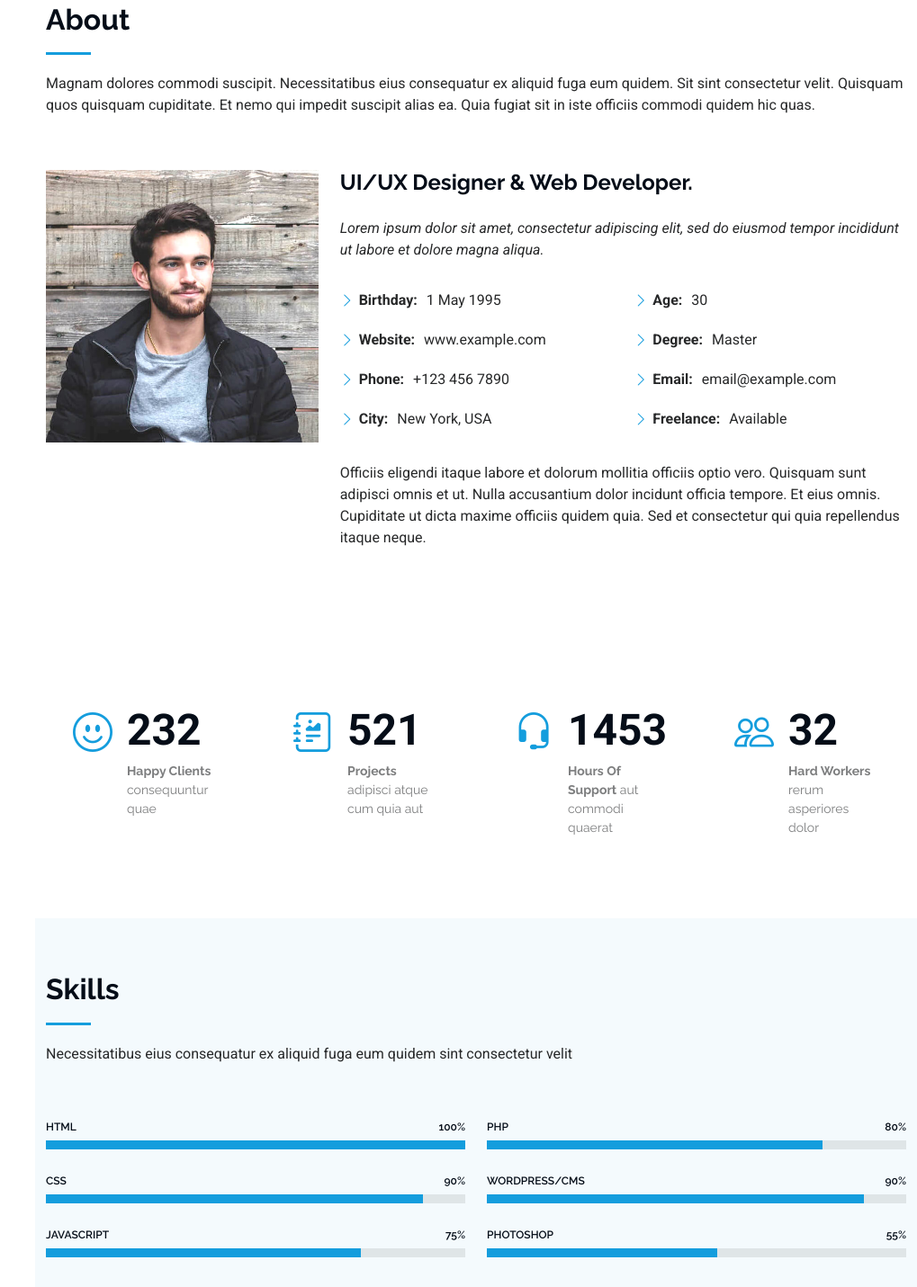
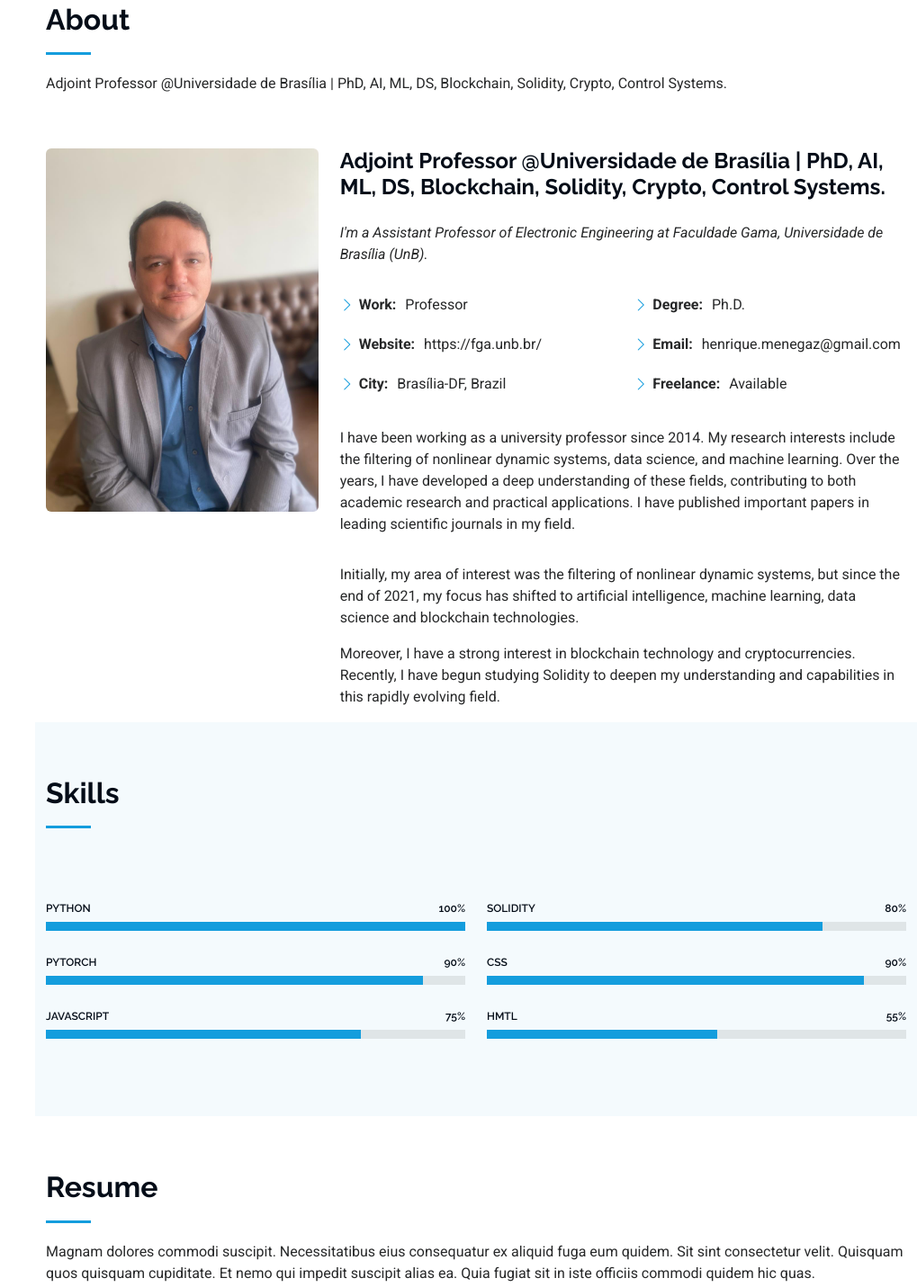
Before and after one commit to henriquemenegaz/portifolio, a plain HTML site: page index.html in a window 1280 px wide. Shown: the part 857-2288 px from the top of the page at 90% size, without its empty margins (261-1280 px from the left). Drawn offline with Linux system fonts and the light colour scheme.

Commit message:
about completed

```diff
--- a/index.html
+++ b/index.html
@@ -4,12 +4,12 @@
 <head>
   <meta charset="utf-8">
   <meta content="width=device-width, initial-scale=1.0" name="viewport">
-  <title>Index - iPortfolio Bootstrap Template</title>
+  <title>Henrique Menegaz</title>
   <meta content="" name="description">
   <meta content="" name="keywords">
 
   <!-- Favicons -->
-  <link href="assets/img/favicon.png" rel="icon">
+  <link href="assets/img/favicon-32x32.png" rel="icon">
   <link href="assets/img/apple-touch-icon.png" rel="apple-touch-icon">
 
   <!-- Fonts -->
@@ -42,21 +42,19 @@
     <i class="header-toggle d-xl-none bi bi-list"></i>
 
     <div class="profile-img">
-      <img src="assets/img/my-profile-img.jpg" alt="" class="img-fluid rounded-circle">
+      <img src="assets/img/Selfie com Blazer fundo cinza.jpg" alt="" class="img-fluid rounded-circle">
     </div>
 
     <a href="index.html" class="logo d-flex align-items-center justify-content-center">
       <!-- Uncomment the line below if you also wish to use an image logo -->
       <!-- <img src="assets/img/logo.png" alt=""> -->
-      <h1 class="sitename">Alex Smith</h1>
+      <h1 class="sitename">Henrique Menegaz</h1>
     </a>
 
     <div class="social-links text-center">
-      <a href="#" class="twitter"><i class="bi bi-twitter-x"></i></a>
-      <a href="#" class="facebook"><i class="bi bi-facebook"></i></a>
-      <a href="#" class="instagram"><i class="bi bi-instagram"></i></a>
-      <a href="#" class="google-plus"><i class="bi bi-skype"></i></a>
-      <a href="#" class="linkedin"><i class="bi bi-linkedin"></i></a>
+      <a href="https://www.linkedin.com/in/henrique-menegaz-b5b27985/" class="linkedin"><i class="bi bi-linkedin"></i></a>
+      <a href="https://github.com/henriquemenegaz?tab=repositories" class="facebook"><i class="bi bi-github"></i></a>
+      <a href="https://twitter.com/hmtmenegaz" class="twitter"><i class="bi bi-twitter-x"></i></a>
     </div>
 
     <nav id="navmenu" class="navmenu">
@@ -66,7 +64,7 @@
         <li><a href="#resume"><i class="bi bi-file-earmark-text navicon"></i> Resume</a></li>
         <li><a href="#portfolio"><i class="bi bi-images navicon"></i> Portfolio</a></li>
         <li><a href="#services"><i class="bi bi-hdd-stack navicon"></i> Services</a></li>
-        <li class="dropdown"><a href="#"><i class="bi bi-menu-button navicon"></i> <span>Dropdown</span> <i class="bi bi-chevron-down toggle-dropdown"></i></a>
+        <!-- <li class="dropdown"><a href="#"><i class="bi bi-menu-button navicon"></i> <span>Dropdown</span> <i class="bi bi-chevron-down toggle-dropdown"></i></a>
           <ul>
             <li><a href="#">Dropdown 1</a></li>
             <li class="dropdown"><a href="#"><span>Deep Dropdown</span> <i class="bi bi-chevron-down toggle-dropdown"></i></a>
@@ -82,7 +80,7 @@
             <li><a href="#">Dropdown 3</a></li>
             <li><a href="#">Dropdown 4</a></li>
           </ul>
-        </li>
+        </li> -->
         <li><a href="#contact"><i class="bi bi-envelope navicon"></i> Contact</a></li>
       </ul>
     </nav>
@@ -94,10 +92,10 @@
     <!-- Hero Section -->
     <section id="hero" class="hero section dark-background">
 
-      <img src="assets/img/hero-bg.jpg" alt="" data-aos="fade-in" class="">
+      <img src="assets/img/hero-background.jpeg" alt="" data-aos="fade-in" class="">
 
       <div class="container" data-aos="fade-up" data-aos-delay="100">
-        <h2>Alex Smith</h2>
+        <h2>Henrique Menegaz</h2>
         <p>I'm <span class="typed" data-typed-items="Designer, Developer, Freelancer, Photographer">Designer</span><span class="typed-cursor typed-cursor--blink" aria-hidden="true"></span><span class="typed-cursor typed-cursor--blink" aria-hidden="true"></span></p>
       </div>
 
@@ -109,94 +107,49 @@
       <!-- Section Title -->
       <div class="container section-title" data-aos="fade-up">
         <h2>About</h2>
-        <p>Magnam dolores commodi suscipit. Necessitatibus eius consequatur ex aliquid fuga eum quidem. Sit sint consectetur velit. Quisquam quos quisquam cupiditate. Et nemo qui impedit suscipit alias ea. Quia fugiat sit in iste officiis commodi quidem hic quas.</p>
+        <p>Adjoint Professor @Universidade de Brasília | PhD, AI, ML, DS, Blockchain, Solidity, Crypto, Control Systems.</p>
       </div><!-- End Section Title -->
 
       <div class="container" data-aos="fade-up" data-aos-delay="100">
 
         <div class="row gy-4 justify-content-center">
-          <div class="col-lg-4">
-            <img src="assets/img/my-profile-img.jpg" class="img-fluid" alt="">
+          <div class="col-lg-4 about-figure">
+            <img src="./assets/img/Selfie com Blazer.jpeg" class="img-fluid rounded" alt="">
           </div>
           <div class="col-lg-8 content">
-            <h2>UI/UX Designer &amp; Web Developer.</h2>
+            <h2>Adjoint Professor @Universidade de Brasília | PhD, AI, ML, DS, Blockchain, Solidity, Crypto, Control Systems.</h2>
             <p class="fst-italic py-3">
-              Lorem ipsum dolor sit amet, consectetur adipiscing elit, sed do eiusmod tempor incididunt ut labore et dolore
-              magna aliqua.
+              I'm a Assistant Professor of Electronic Engineering at Faculdade Gama, Universidade de Brasília (UnB).
             </p>
             <div class="row">
               <div class="col-lg-6">
                 <ul>
-                  <li><i class="bi bi-chevron-right"></i> <strong>Birthday:</strong> <span>1 May 1995</span></li>
-                  <li><i class="bi bi-chevron-right"></i> <strong>Website:</strong> <span>www.example.com</span></li>
-                  <li><i class="bi bi-chevron-right"></i> <strong>Phone:</strong> <span>+123 456 7890</span></li>
-                  <li><i class="bi bi-chevron-right"></i> <strong>City:</strong> <span>New York, USA</span></li>
+                  <li><i class="bi bi-chevron-right"></i> <strong>Work:</strong><span>Professor</span></li>
+                  <li><i class="bi bi-chevron-right"></i> <strong>Website:</strong> <span>https://fga.unb.br/</span></li>
+                  <li><i class="bi bi-chevron-right"></i> <strong>City:</strong> <span>Brasília-DF, Brazil</span></li>
                 </ul>
               </div>
               <div class="col-lg-6">
                 <ul>
-                  <li><i class="bi bi-chevron-right"></i> <strong>Age:</strong> <span>30</span></li>
-                  <li><i class="bi bi-chevron-right"></i> <strong>Degree:</strong> <span>Master</span></li>
-                  <li><i class="bi bi-chevron-right"></i> <strong>Email:</strong> <span>email@example.com</span></li>
+                  <li><i class="bi bi-chevron-right"></i> <strong>Degree:</strong> <span>Ph.D.</span></li>
+                  <li><i class="bi bi-chevron-right"></i> <strong>Email:</strong> <span>henrique.menegaz@gmail.com</span></li>
                   <li><i class="bi bi-chevron-right"></i> <strong>Freelance:</strong> <span>Available</span></li>
                 </ul>
               </div>
             </div>
             <p class="py-3">
-              Officiis eligendi itaque labore et dolorum mollitia officiis optio vero. Quisquam sunt adipisci omnis et ut. Nulla accusantium dolor incidunt officia tempore. Et eius omnis.
-              Cupiditate ut dicta maxime officiis quidem quia. Sed et consectetur qui quia repellendus itaque neque.
+              I have been working as a university professor since 2014. My research interests include the filtering of nonlinear dynamic systems, data science, and machine learning. Over the years, I have developed a deep understanding of these fields, contributing to both academic research and practical applications. I have published important papers in leading scientific journals in my field.
+            </p>
+            <p>
+              Initially, my area of interest was the filtering of nonlinear dynamic systems, but since the end of 2021, my focus has shifted to artificial intelligence, machine learning, data science and blockchain technologies.
+            </p>
+            <p>
+              Moreover, I have a strong interest in blockchain technology and cryptocurrencies. Recently, I have begun studying Solidity to deepen my understanding and capabilities in this rapidly evolving field.
             </p>
           </div>
         </div>
 
       </div>
-
-    </section><!-- /About Section -->
-
-    <!-- Stats Section -->
-    <section id="stats" class="stats section">
-
-      <div class="container" data-aos="fade-up" data-aos-delay="100">
-
-        <div class="row gy-4">
-
-          <div class="col-lg-3 col-md-6">
-            <div class="stats-item">
-              <i class="bi bi-emoji-smile"></i>
-              <span data-purecounter-start="0" data-purecounter-end="232" data-purecounter-duration="1" class="purecounter"></span>
-              <p><strong>Happy Clients</strong> <span>consequuntur quae</span></p>
-            </div>
-          </div><!-- End Stats Item -->
-
-          <div class="col-lg-3 col-md-6">
-            <div class="stats-item">
-              <i class="bi bi-journal-richtext"></i>
-              <span data-purecounter-start="0" data-purecounter-end="521" data-purecounter-duration="1" class="purecounter"></span>
-              <p><strong>Projects</strong> <span>adipisci atque cum quia aut</span></p>
-            </div>
-          </div><!-- End Stats Item -->
-
-          <div class="col-lg-3 col-md-6">
-            <div class="stats-item">
-              <i class="bi bi-headset"></i>
-              <span data-purecounter-start="0" data-purecounter-end="1453" data-purecounter-duration="1" class="purecounter"></span>
-              <p><strong>Hours Of Support</strong> <span>aut commodi quaerat</span></p>
-            </div>
-          </div><!-- End Stats Item -->
-
-          <div class="col-lg-3 col-md-6">
-            <div class="stats-item">
-              <i class="bi bi-people"></i>
-              <span data-purecounter-start="0" data-purecounter-end="32" data-purecounter-duration="1" class="purecounter"></span>
-              <p><strong>Hard Workers</strong> <span>rerum asperiores dolor</span></p>
-            </div>
-          </div><!-- End Stats Item -->
-
-        </div>
-
-      </div>
-
-    </section><!-- /Stats Section -->
 
     <!-- Skills Section -->
     <section id="skills" class="skills section light-background">
@@ -204,7 +157,6 @@
       <!-- Section Title -->
       <div class="container section-title" data-aos="fade-up">
         <h2>Skills</h2>
-        <p>Necessitatibus eius consequatur ex aliquid fuga eum quidem sint consectetur velit</p>
       </div><!-- End Section Title -->
 
       <div class="container" data-aos="fade-up" data-aos-delay="100">
@@ -214,14 +166,14 @@
           <div class="col-lg-6">
 
             <div class="progress">
-              <span class="skill"><span>HTML</span> <i class="val">100%</i></span>
+              <span class="skill"><span>Python</span> <i class="val">100%</i></span>
               <div class="progress-bar-wrap">
                 <div class="progress-bar" role="progressbar" aria-valuenow="100" aria-valuemin="0" aria-valuemax="100"></div>
               </div>
             </div><!-- End Skills Item -->
 
             <div class="progress">
-              <span class="skill"><span>CSS</span> <i class="val">90%</i></span>
+              <span class="skill"><span>Pytorch</span> <i class="val">90%</i></span>
               <div class="progress-bar-wrap">
                 <div class="progress-bar" role="progressbar" aria-valuenow="90" aria-valuemin="0" aria-valuemax="100"></div>
               </div>
@@ -239,21 +191,21 @@
           <div class="col-lg-6">
 
             <div class="progress">
-              <span class="skill"><span>PHP</span> <i class="val">80%</i></span>
+              <span class="skill"><span>Solidity</span> <i class="val">80%</i></span>
               <div class="progress-bar-wrap">
                 <div class="progress-bar" role="progressbar" aria-valuenow="80" aria-valuemin="0" aria-valuemax="100"></div>
               </div>
             </div><!-- End Skills Item -->
 
             <div class="progress">
-              <span class="skill"><span>WordPress/CMS</span> <i class="val">90%</i></span>
+              <span class="skill"><span>CSS</span> <i class="val">90%</i></span>
               <div class="progress-bar-wrap">
                 <div class="progress-bar" role="progressbar" aria-valuenow="90" aria-valuemin="0" aria-valuemax="100"></div>
               </div>
             </div><!-- End Skills Item -->
 
             <div class="progress">
-              <span class="skill"><span>Photoshop</span> <i class="val">55%</i></span>
+              <span class="skill"><span>HMTL</span> <i class="val">55%</i></span>
               <div class="progress-bar-wrap">
                 <div class="progress-bar" role="progressbar" aria-valuenow="55" aria-valuemin="0" aria-valuemax="100"></div>
               </div>
```
Also changed, not shown: Readme.txt (deleted), assets/img/Selfie com Blazer fundo cinza.jpg (renamed from old/imgs/Selfie com Blazer fundo cinza.jpg), assets/img/Selfie com Blazer.jpeg (added), assets/img/favicon-32x32.png (added), assets/img/hero-background.jpeg (added), assets/img/hero-bg.jpg (deleted), 1 other file.
